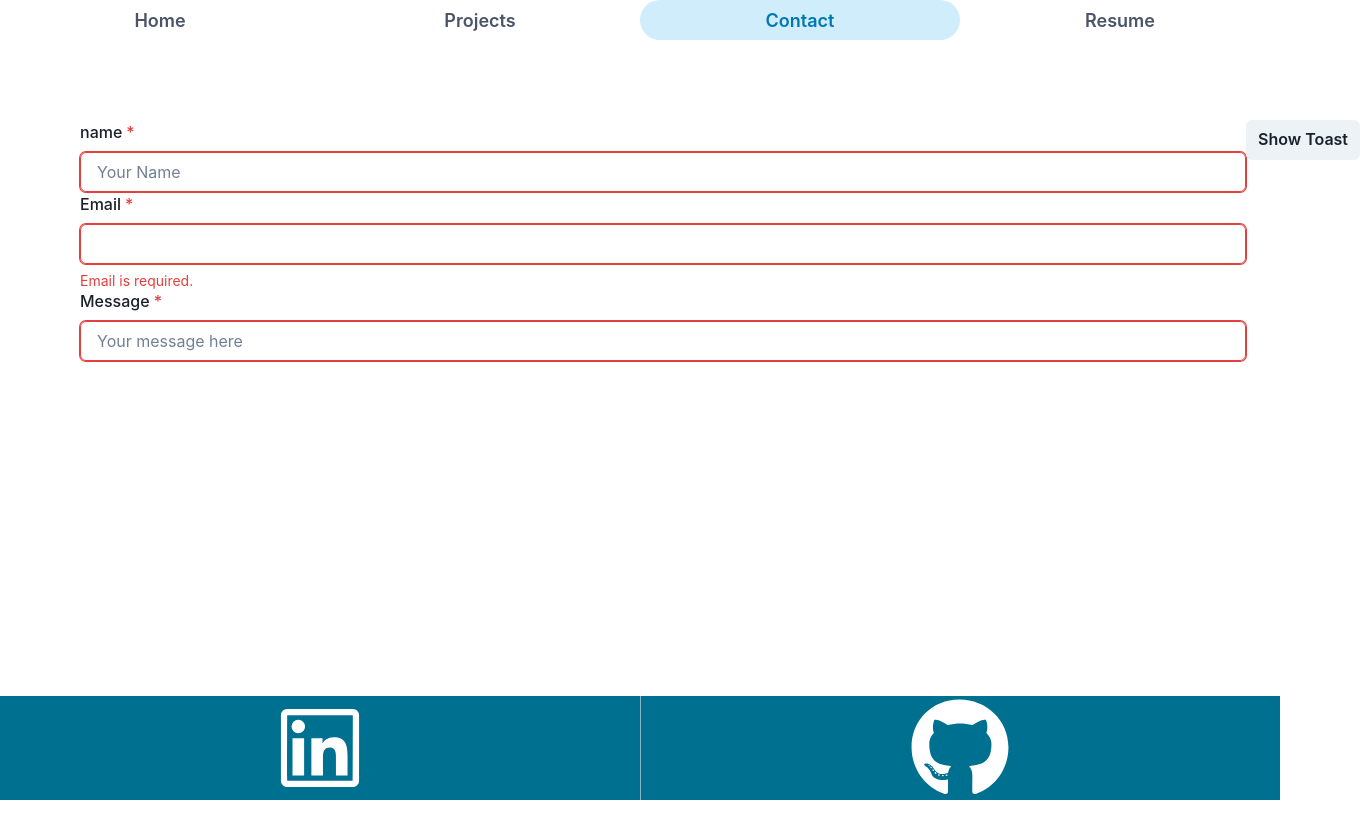
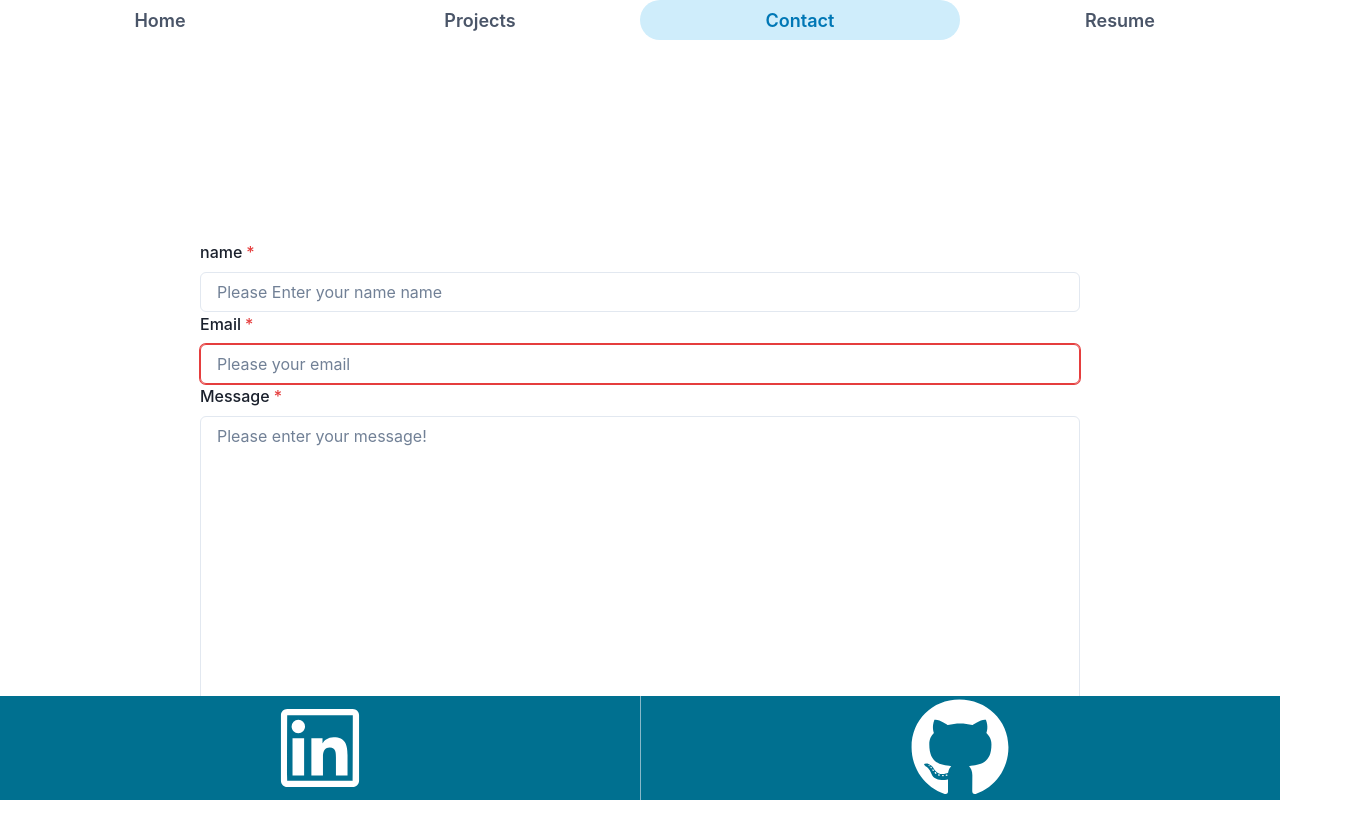
Before and after one commit to Luan-Pham/React-Portfolio, a React (Create React App) app: page / in a window 1280 px wide. Both pictures are taken after a click on the tab "Contact". Shown: the top 838 px of the page, 1360 px wide, since content can reach past the window. Before the commit the page ends 800 px from the top, so only its background shows below. Built offline with nearby package versions, Linux system fonts and the light colour scheme.

Commit message:
Contact form reformmated

```diff
--- a/src/sections/contact.js
+++ b/src/sections/contact.js
@@ -1,11 +1,12 @@
 import {
+  Center,
   FormControl,
   FormLabel,
   Input,
   FormHelperText,
   FormErrorMessage,
+  Textarea,
   useToast,
-  Flex,
   Button,
 } from '@chakra-ui/react';
 
@@ -14,31 +15,45 @@ import { useState } from 'react';
 function Contact() {
   const [input, setInput] = useState('');
 
+  const toast = useToast();
+  const status = ['success', 'error'];
+
   const handleInputChange = (e) => setInput(e.target.value);
 
   const isError = input === '';
 
-  const toast = useToast();
   return (
-    <Flex height='80vh' width='100vw' centerContent margin='20'>
-      <FormControl isInvalid={isError} isRequired>
+    <Center>
+      <FormControl isRequired margin='200'>
         <FormLabel>name</FormLabel>
-        <Input placeholder='Your Name' />
+        <Input placeholder='Please Enter your name name' />
         <FormLabel>Email</FormLabel>
-        <Input type='email' value={input} onChange={handleInputChange} />
+        <Input
+          isInvalid={isError}
+          type='email'
+          placeholder='Please your email'
+          value={input}
+          onChange={handleInputChange}
+        />
         {!isError ? (
-          <FormHelperText>Please enter your email!</FormHelperText>
+          <FormHelperText>Please enter a valid email.</FormHelperText>
         ) : (
           <FormErrorMessage>Email is required.</FormErrorMessage>
         )}
         <FormLabel>Message</FormLabel>
-        <Input placeholder='Your message here' />
-      </FormControl>
+        <Textarea
+          placeholder='Please enter your message!'
+          width='100%'
+          height='300px'
+        />
         <Button
+          marginTop='5'
+          size='lg'
+          type='submit'
           onClick={() =>
             toast({
-            title: 'Message submitted!',
-            description: 'Thank you!',
+              title: 'Message submited',
+              description: 'Your message has been submitted',
               status: 'success',
               duration: 9000,
               isClosable: true,
@@ -47,7 +62,8 @@ function Contact() {
         >
           Show Toast
         </Button>
-    </Flex>
+      </FormControl>
+    </Center>
   );
 }
 
```
Lines whose indentation alone changed are shown as unchanged.
